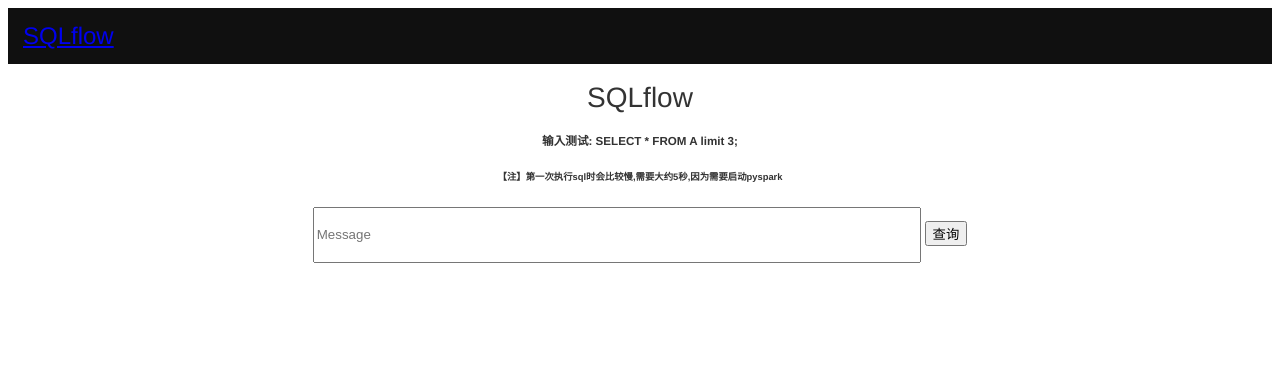
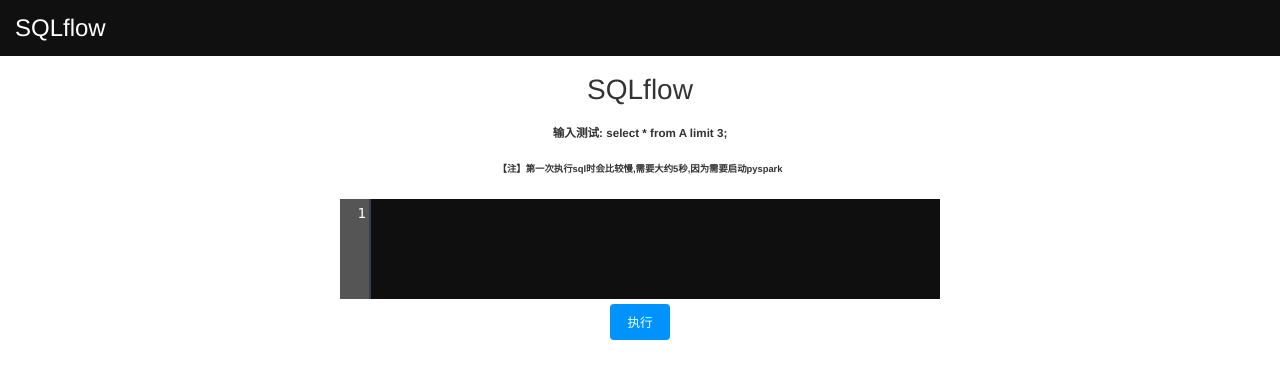
Before and after one commit to lqkweb/sqlflow, a Flask app: page /sql in a window 1280 px wide. Shown: the top 379 px of the page. Run offline with Flask 2, Linux system fonts and the light colour scheme; some libraries are stand-ins or nearby versions.

Commit message:
[add]新增输入窗口语法高亮功能

```diff
--- a/sqlflow/manage.py
+++ b/sqlflow/manage.py
@@ -8,6 +8,8 @@
 import os
 
 app = Flask(__name__)
+app.secret_key = 'secret_key'
+# 下载apache spark, 指定解压目录，下载地址：http://spark.apache.org/downloads.html
 os.environ['SPARK_HOME'] = '/Users/leiqiankun/spark-2.4.0'
 
 spark = PysparkPro().sc
@@ -52,12 +54,15 @@
 @app.route('/run', methods=["POST", "GET"])
 def run():
     msg = request.args.get("data", "")
-    cur = unquote(msg)
-    result = parser.parse(cur, lexer=lexer)
-    data = execute_main(result, lexer, spark, datadir)
-    print(data)
-    return jsonify(data)
+    if msg:
+        cur = unquote(msg)
+        result = parser.parse(cur, lexer=lexer)
+        data = execute_main(result, lexer, spark, datadir)
+        print(data)
+        return jsonify(data)
+    else:
+        return "Invalid Input"
 
 
 if __name__ == '__main__':
-    app.run(port=5002)
+    app.run()
--- a/sqlflow/static/css/style.css
+++ b/sqlflow/static/css/style.css
@@ -4,6 +4,8 @@
     line-height: 1.42857143;
     color: #333;
     background-color: #fff;
+    margin:0px;
+    padding:0px;
 }
 
 .container {
@@ -19,7 +21,16 @@
 }
 
 .main {
-    text-align: center
+    width:600px;
+    text-align: center;
+    margin: 5px auto;
+}
+
+.CodeMirror{
+    margin: 0 auto;
+    font-family: monospace;
+    height: 100px;
+    width: 600px;
 }
 
 .h1 {
--- a/sqlflow/templates/base.html
+++ b/sqlflow/templates/base.html
@@ -5,7 +5,6 @@
         <meta charset="UTF-8">
         <title>Welcome to SQLflow</title>
         {% block css %}
-            <link rel="stylesheet" type="text/css" href="{{ url_for('static', filename = 'css/style.css') }}">
         {% endblock %}
         {% block script %}{% endblock %}
     {% endblock %}
--- a/sqlflow/templates/index.html
+++ b/sqlflow/templates/index.html
@@ -1,7 +1,10 @@
 {% extends 'base.html' %}
+{% block css %}
+    <link rel="stylesheet" type="text/css" href="{{ url_for('static', filename = 'css/style.css') }}">
+{% endblock %}
 {% block content %}
     <div class="container">
-        <a href="{{ url_for('index') }}">SQLflow</a>
+        SQLflow
     </div>
 
     <div class="main">
--- a/sqlflow/templates/sql.html
+++ b/sqlflow/templates/sql.html
@@ -1,10 +1,41 @@
 {% extends 'base.html' %}
-{% block script %}
+{% block head %}
     <script type="text/javascript" src="//cdn.bootcss.com/jquery/3.1.1/jquery.min.js"></script>
-    <script type="text/javascript">
+    <script src="//cdnjs.cloudflare.com/ajax/libs/codemirror/5.11.0/codemirror.js"></script>
+    <link rel="stylesheet" href="//cdnjs.cloudflare.com/ajax/libs/codemirror/5.11.0/codemirror.css">
+    <script src="//cdnjs.cloudflare.com/ajax/libs/codemirror/5.11.0/mode/sql/sql.js"></script>
+    <link rel="stylesheet" href="//cdnjs.cloudflare.com/ajax/libs/codemirror/5.11.0/theme/abcdef.css">
+    {% block css %}
+        <link rel="stylesheet" type="text/css" href="{{ url_for('static', filename = 'css/style.css') }}">
+    {% endblock %}
+{% endblock %}
+{% block content %}
+    <div class="container">
+        SQLflow
+    </div>
+    <div class="main">
+        <h1 class="h1">SQLflow</h1>
+        <h5>输入测试: select * from A limit 3;</h5>
+        <h6>【注】第一次执行sql时会比较慢,需要大约5秒,因为需要启动pyspark</h6>
+    </div>
+    <textarea id="flask-codemirror-source_code" name="source_code" style="text-align: left;"></textarea>
+    <div class="main">
+        <input type="submit" value="执行" id="submit"
+               style="width: 60px;height:36px;background: #0093fe;color: #fff;font-size: 0.9em;border: none;outline: 0;border-radius: 4px;">
+        <div id='data'></div>
+    </div>
+    <script>
+        var editor_for_source_code = CodeMirror.fromTextArea(
+            document.getElementById('flask-codemirror-source_code'),
+            {
+                "lineNumbers": "true",
+                "mode": "sql",
+                "theme": "abcdef"
+            }
+        );
         $(function () {
             $("#submit").click(function () {
-                var searchText = $("#emit_data").val();
+                var searchText = editor_for_source_code.getValue();
                 $.ajax({
                     url: '/run?' + "data=" + searchText,
                     dataType: "json",
@@ -16,19 +47,6 @@
                     }
                 })
             })
-        })
+        });
     </script>
 {% endblock %}
-{% block content %}
-    <div class="container">
-        <a href="{{ url_for('index') }}">SQLflow</a>
-    </div>
-    <div class="main">
-        <h1 class="h1">SQLflow</h1>
-        <h5>输入测试: SELECT * FROM A limit 3;</h5>
-        <h6>【注】第一次执行sql时会比较慢,需要大约5秒,因为需要启动pyspark</h6>
-        <input type="text" name="emit_data" id="emit_data" placeholder="Message" style="width: 600px;height: 50px">
-        <input type="submit" value="查询" id="submit">
-        <div id='data'></div>
-    </div>
-{% endblock %}
```
Also changed, not shown: requirements.txt (+7 -1 lines), 1 other file.
